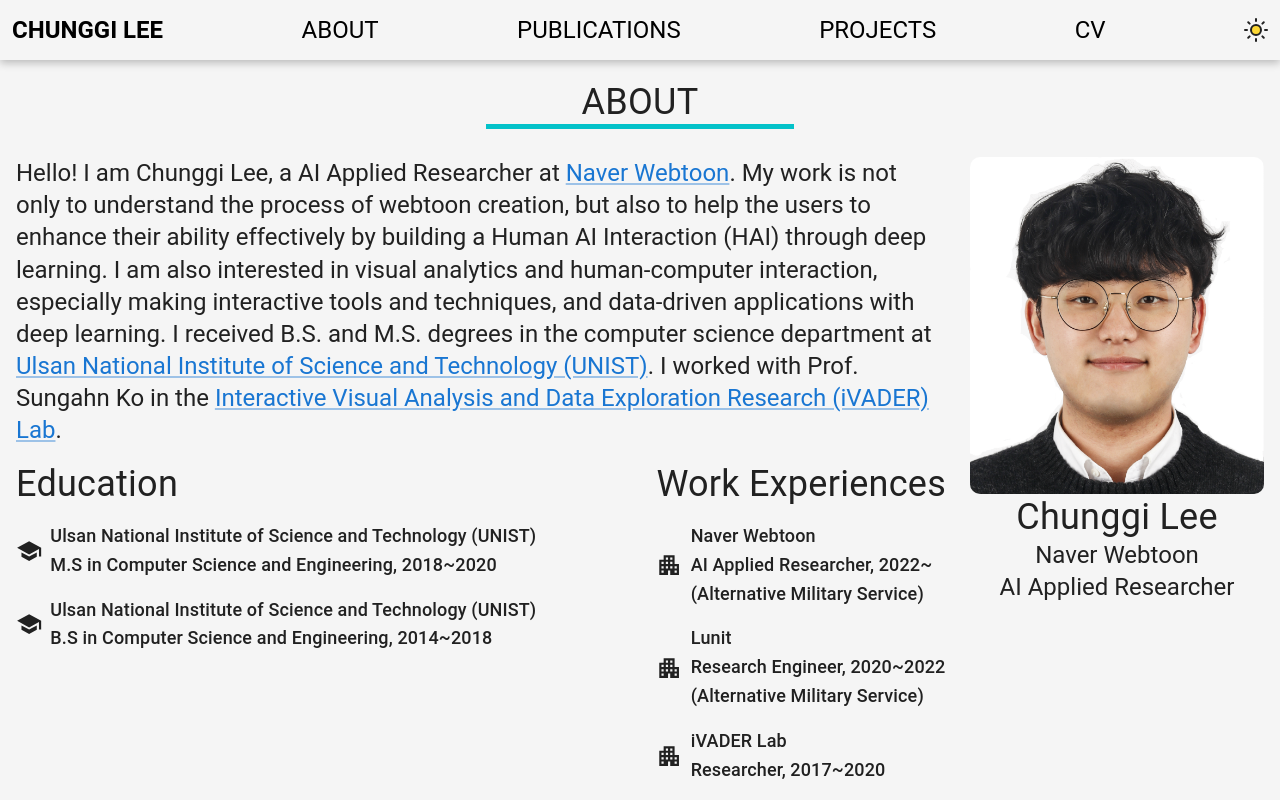
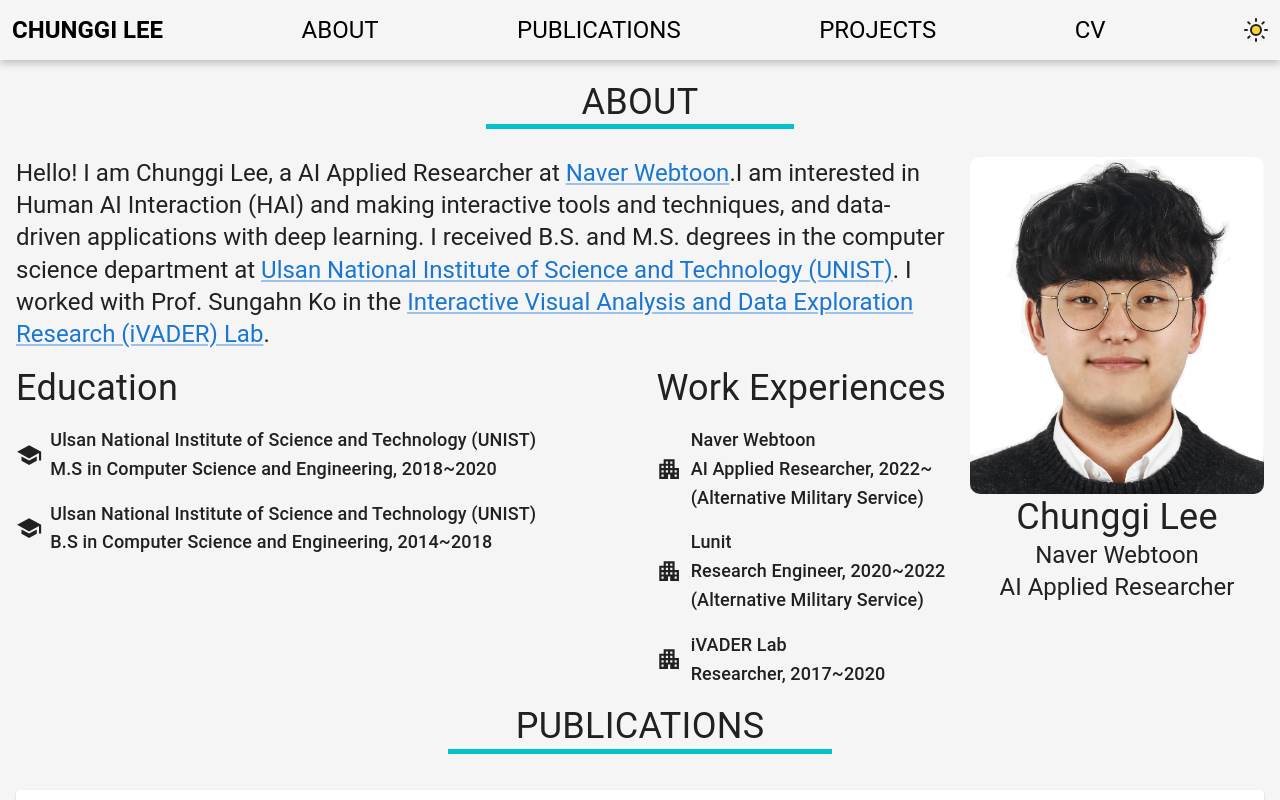
Before and after one commit to ChungYi347/ChungYi347.github.io, a React app: page /#/ in a window 1280 px wide. Shown: the top 800 px of the page. Built offline with nearby package versions, Linux system fonts and the light colour scheme.

Commit message:
change cv

```diff
--- a/src/layouts/Header.js
+++ b/src/layouts/Header.js
@@ -8,7 +8,7 @@ import { ReactComponent as SunIcon } from '../assets/sun.svg';
 import { ReactComponent as MoonIcon } from '../assets/moon.svg';
 import { Typography } from '@mui/material';
 
-import CVPDF from '../assets/pdfs/Chunggi_Lee_CV_20220425.pdf';
+import CVPDF from '../assets/pdfs/Chunggi_Lee_CV.pdf';
 
 const headerStyle = (colors, isLight) => css`
   height: 60px;
--- a/src/pages/AboutPage.js
+++ b/src/pages/AboutPage.js
@@ -81,11 +81,12 @@ const AboutPage = forwardRef((props, ref) => {
                 <Link target="_blank" href="https://www.webtoons.com/en/">
                   Naver Webtoon
                 </Link>
-                . My work is not only to understand the process of webtoon creation, but also to help the users to
-                enhance their ability effectively by building a Human AI Interaction (HAI) through deep learning. I am
-                also interested in visual analytics and human-computer interaction, especially making interactive tools
-                and techniques, and data-driven applications with deep learning. I received B.S. and M.S. degrees in the
-                computer science department at{' '}
+                .
+                {/* My work is not only to understand the process of webtoon creation, but also to help the users to */}
+                {/* enhance their ability effectively by building a Human AI Interaction (HAI) through deep learning.  */}
+                I am interested in Human AI Interaction (HAI) and making interactive tools and techniques, and
+                data-driven applications with deep learning. I received B.S. and M.S. degrees in the computer science
+                department at{' '}
                 <Link target="_blank" href="https://www.unist.ac.kr">
                   Ulsan National Institute of Science and Technology (UNIST)
                 </Link>
```
Also changed, not shown: 2 other files (tests, documents, lock files or other folders).
